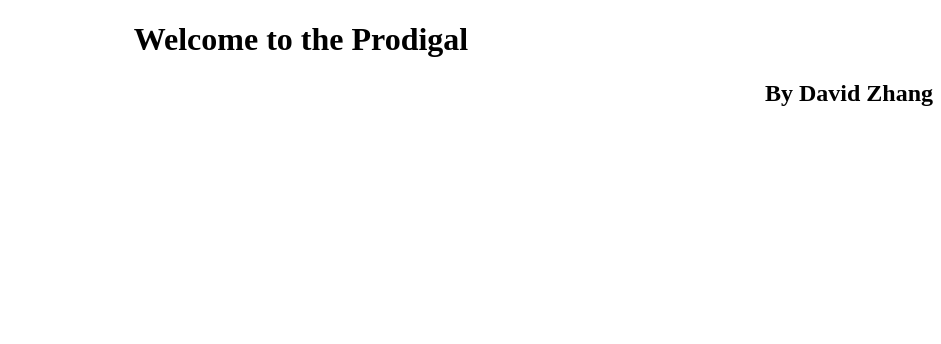
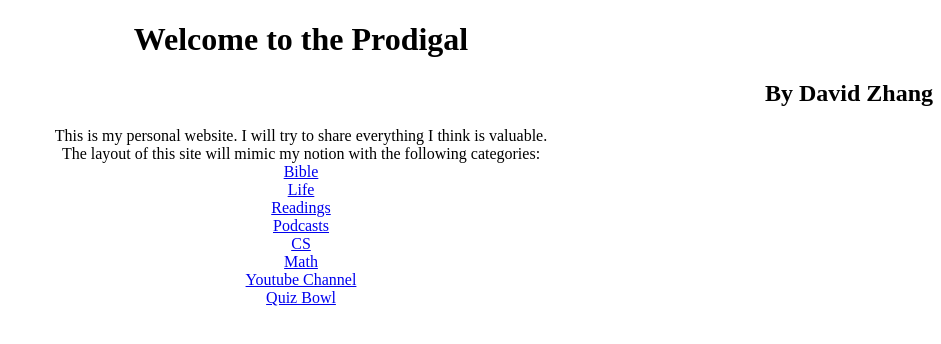
Before and after one commit to bdavidzhang/bdavidzhang.com, a plain HTML site: page index.html in a window 1280 px wide. Shown: the whole page, without its empty margins (339-1280 px from the left). Drawn offline with Linux system fonts and the light colour scheme.

Commit message:
Added basic pages

```diff
--- a/index.html
+++ b/index.html
@@ -11,6 +11,22 @@
                 By David Zhang
             </h2>
         </div>
+
+        <p style="text-align: center;">
+            This is my personal website. I will try to share everything I think is valuable.<br>
+            The layout of this site will mimic my notion with the following categories:<br>
+            <a href="./bible.html">Bible</a><br>
+            <a href="./life.html">Life</a><br>
+            <a href="./readings.html">Readings</a><br>
+            <a href="./podcast.html">Podcasts</a><br>
+            <a href="./cs.html">CS</a><br>
+            <a href="./math.html">Math</a><br>
+            <a href="./youtube_channel.html">Youtube Channel</a><br>
+            <a href="./qb.html">Quiz Bowl</a>
+        </p>
+
+
+
     </body>
 
 </html>
```
Also changed, not shown: bible.html (added, +9 -0 lines), cs.html (added), life.html (added), math.html (added), podcast.html (added), qb.html (added), readings.html (added), youtube_channel.html (added).
